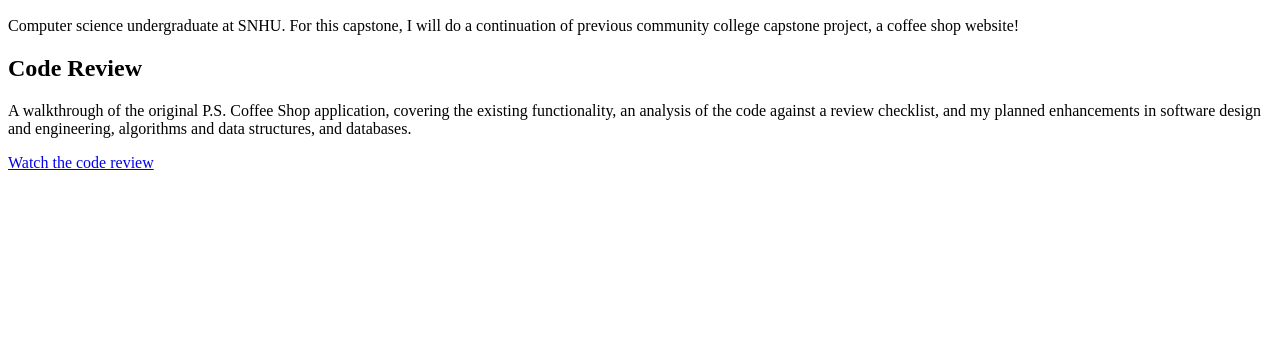
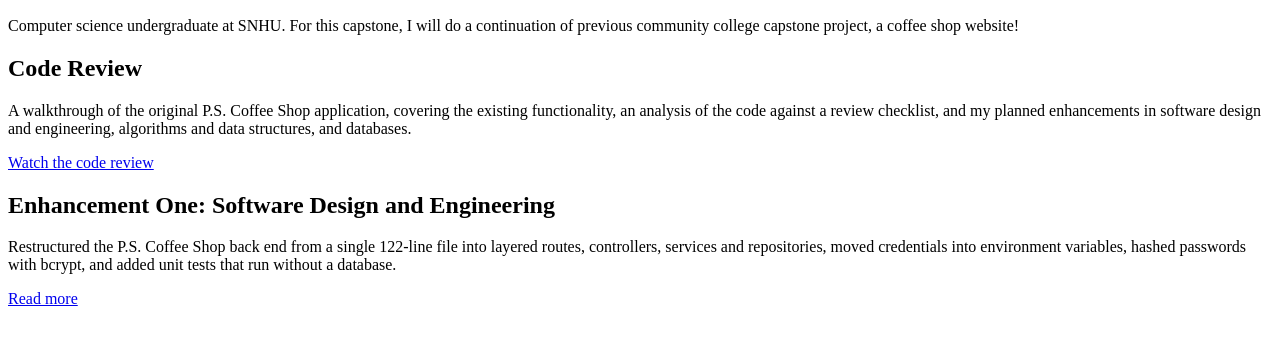
Before and after one commit to natalieclass/natalieclass.github.io, a plain HTML site: page index.html in a window 1280 px wide. Shown: the part 110-452 px from the top of the page. Drawn offline with Linux system fonts and the light colour scheme.

Commit message:
Update index.html

```diff
--- a/index.html
+++ b/index.html
@@ -25,6 +25,16 @@
 </p>
 
 
+<h2>Enhancement One: Software Design and Engineering</h2>
+<p>
+  Restructured the P.S. Coffee Shop back end from a single 122-line file into
+  layered routes, controllers, services and repositories, moved credentials
+  into environment variables, hashed passwords with bcrypt, and added unit
+  tests that run without a database.
+</p>
+<p><a href="enhancement-one.html">Read more</a></p>
+
+
 
 </body>
 </html>
```
